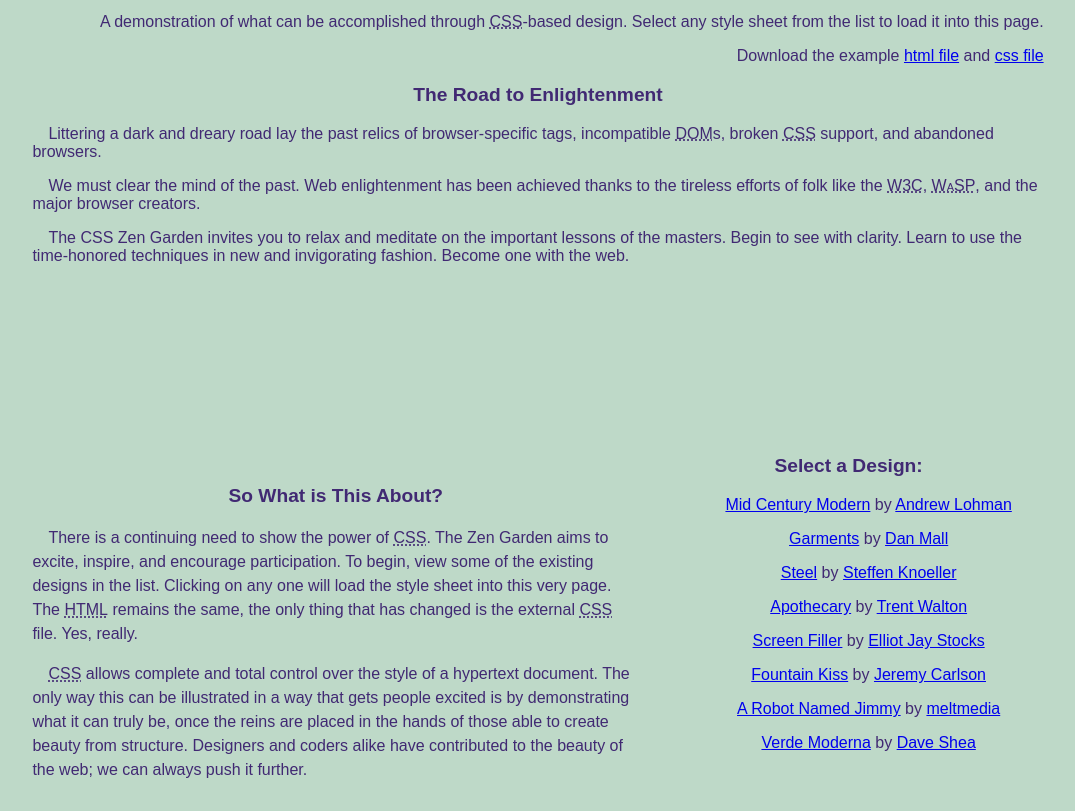
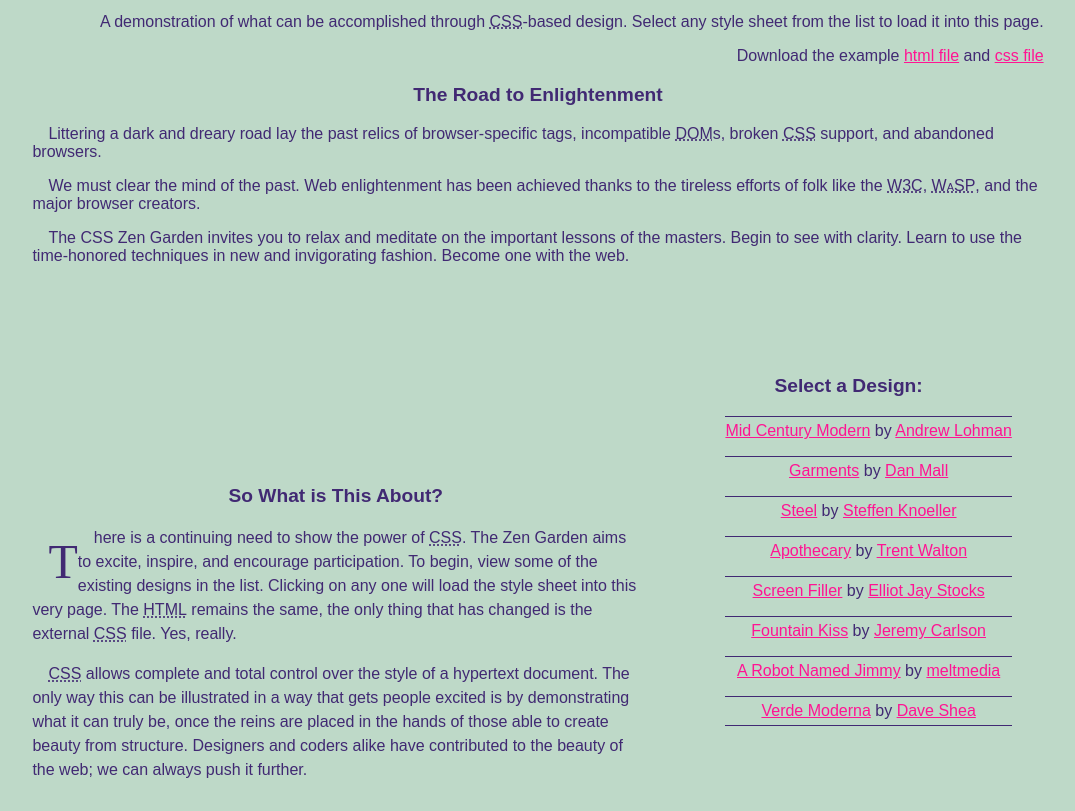
Before and after one commit to Josesdn/desenvolve-introducao-web, a plain HTML site: page index.html in a window 1280 px wide. Shown: the part 92-903 px from the top of the page, without its empty margins (102-1177 px from the left). Drawn offline with Linux system fonts and the light colour scheme.

Commit message:
Pseudo classes
Pseudo classes

```diff
--- a/position.css
+++ b/position.css
@@ -1,3 +1,24 @@
+a{
+    color: deeppink;
+}
+a:hover{
+    color: rgba(255, 20, 145, 0.432);
+}
+.main p:first-of-type:first-letter{
+    font-size: 3em;
+    font-family: 'Times New Roman', Times, serif;
+    float: left;
+}
+.design-selection li {
+    border-top: #412973 solid 1px;
+    padding-top: 5px;
+
+}
+.design-selection li:last-of-type{
+    border-bottom: #412973 solid 1px;
+    padding-bottom: 5px;
+}
+
 .suppoting footer {
     display: flex;
     justify-content: space-evenly;
@@ -40,7 +61,7 @@
 }
 #design-selection {
     position: absolute;
-    top: 520px;
+    top: 440px;
     left:62%;
     padding-right: 1%;
     padding-left: 1%;
```
